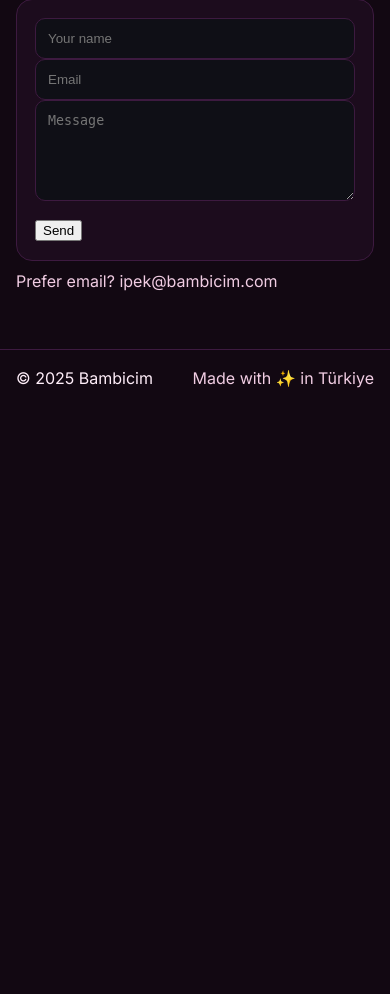
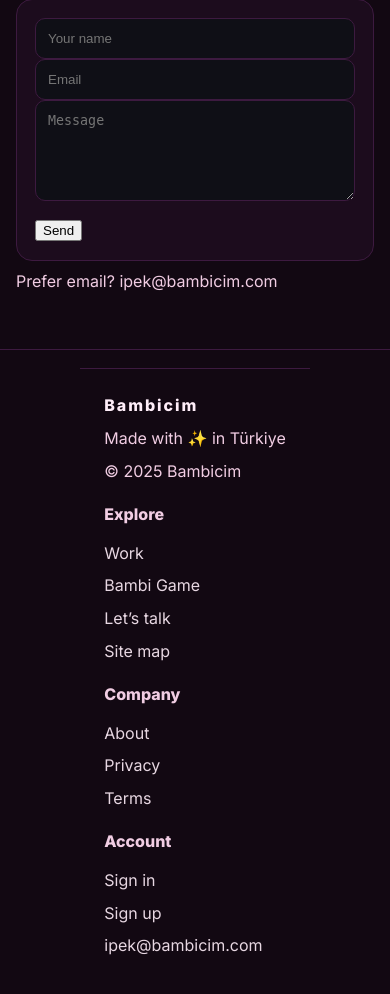
Before and after one commit to mertbayrakuni/Bambicim, a Django app: page / in a window 390 px wide. Shown: the part 2184-3178 px from the top of the page. Before the commit the page ends 2572 px from the top, so only its background shows below. Run offline with Django 5.2, Linux system fonts and the light colour scheme; data comes from the database, SQL or seed files in the repository; data that the repository does not hold is empty.

Commit message:
v1.7.7.7 static pages

```diff
--- a/Bambicim/urls.py
+++ b/Bambicim/urls.py
@@ -1,6 +1,7 @@
 from django.contrib import admin
+from django.contrib.sitemaps import Sitemap
 from django.contrib.sitemaps.views import sitemap
-from django.urls import path, include
+from django.urls import path, include, reverse
 from django.views.generic import TemplateView
 
 from accounts import views as accounts_views
@@ -8,15 +9,39 @@ from core import views as core_views, views
 from core.views import home, contact, healthz, inventory_clear
 from portfolio.sitemaps import ProjectSitemap
 
-sitemaps = {"projects": ProjectSitemap}
 
+# ---- Sitemaps (combine static + projects) -----------------------------------
+class StaticViewSitemap(Sitemap):
+    changefreq = "weekly"
+    priority = 0.8
+
+    def items(self):
+        # only real URL names (no #anchors)
+        return ["home", "about", "privacy", "terms", "login", "signup"]
+
+    def location(self, item):
+        return reverse(item)
+
+
+sitemaps = {
+    "static": StaticViewSitemap,
+    "projects": ProjectSitemap,
+}
+
+# ---- URL patterns -----------------------------------------------------------
 urlpatterns = [
     path("admin/", admin.site.urls),
+
+    # core pages
     path("", home, name="home"),
     path("contact/", contact, name="contact"),
-    path("accounts/", include("django.contrib.auth.urls")),
+    path("healthz", healthz),  # keep as-is if your monitor pings /healthz
+
+    # auth & profile
+    path("accounts/", include("django.contrib.auth.urls")),  # login/logout/password*
     path("accounts/signup/", accounts_views.signup, name="signup"),
-    path("healthz", healthz),  # NEW
+    path("accounts/me/", accounts_views.profile_page, name="profile"),
+    path("accounts/clear/", inventory_clear, name="inventory_clear"),
 
     # game
     path("game/choice", core_views.game_choice, name="game_choice"),
@@ -24,19 +49,23 @@ urlpatterns = [
     path("game/scenes", views.game_scenes_json, name="game_scenes_json"),
     path("game/achievements", core_views.game_achievements, name="game_achievements"),
 
-    # profile
-    path("accounts/me/", accounts_views.profile_page, name="profile"),
-    path("accounts/clear/", inventory_clear, name="inventory_clear"),
-
-    # robots + sitemap
-    path("robots.txt", TemplateView.as_view(template_name="robots.txt", content_type="text/plain")),
-    path("sitemap.xml", sitemap, {"sitemaps": sitemaps}, name="django.contrib.sitemaps.views.sitemap"),
-
     # art
     path("art/scene/<str:scene_key>/ensure", core_views.scene_art_ensure, name="scene_art_ensure"),
     path("art/scene/<str:scene_key>.webp", core_views.scene_art_image, name="scene_art_image"),
     path("art/ensure-all", core_views.scene_art_ensure_all, name="scene_art_ensure_all"),
 
-    # chatbot
+    # chatbot api
     path("api/chat", views.api_chat, name="api_chat"),
+
+    # static pages (HTML)
+    path("about/", TemplateView.as_view(template_name="static/about.html"), name="about"),
+    path("privacy/", TemplateView.as_view(template_name="static/privacy.html"), name="privacy"),
+    path("terms/", TemplateView.as_view(template_name="static/terms.html"), name="terms"),
+    path("sitemap/", TemplateView.as_view(template_name="static/sitemap.html"), name="sitemap_html"),
+
+    # robots + XML sitemap (single, final definitions)
+    path("robots.txt",
+         TemplateView.as_view(template_name="robots.txt", content_type="text/plain"),
+         name="robots"),
+    path("sitemap.xml", sitemap, {"sitemaps": sitemaps}, name="sitemap"),
 ]
--- a/core/static/css/style.css
+++ b/core/static/css/style.css
@@ -1236,3 +1236,51 @@ a {
         padding: 10px 14px;
     }
 }
+
+/* Footer grid */
+.f-grid {
+    display: grid;
+    grid-template-columns: 1.2fr repeat(3, 1fr);
+    gap: 18px;
+    padding: 24px 24px 36px;
+    border-top: 1px solid var(--line);
+}
+
+.f-col, .f-brand {
+    display: flex;
+    flex-direction: column;
+    gap: 8px;
+}
+
+.f-col h4 {
+    margin: 0 0 6px;
+    font-size: 1rem;
+    color: var(--muted);
+}
+
+.f-col a {
+    color: var(--text);
+    opacity: .9;
+}
+
+.f-col a:hover {
+    opacity: 1;
+    text-decoration: underline;
+}
+
+.logo {
+    font-weight: 800;
+    letter-spacing: .12em;
+}
+
+@media (max-width: 720px) {
+    .f-grid {
+        grid-template-columns: 1fr 1fr;
+    }
+}
+
+@media (max-width: 480px) {
+    .f-grid {
+        grid-template-columns: 1fr;
+    }
+}
--- a/templates/base.html
+++ b/templates/base.html
@@ -70,9 +70,40 @@
 </main>
 
 {# ---------- Footer ---------- #}
-<footer class="b-container b-footer">
-    <span>© <span id="y"></span> Bambicim</span>
-    <span class="muted">Made with ✨ in Türkiye</span>
+<footer class="b-footer">
+    <div class="b-container f-grid">
+        <div class="f-brand">
+            <div class="logo">Bambicim</div>
+            <div class="muted">Made with ✨ in Türkiye</div>
+            <div class="muted">© <span id="y"></span> Bambicim</div>
+        </div>
+
+        <nav class="f-col">
+            <h4>Explore</h4>
+            <a href="{% url 'home' %}#work">Work</a>
+            <a href="{% url 'home' %}#game">Bambi Game</a>
+            <a href="{% url 'home' %}#contact">Let’s talk</a>
+            <a href="{% url 'sitemap_html' %}">Site map</a>
+        </nav>
+
+        <nav class="f-col">
+            <h4>Company</h4>
+            <a href="{% url 'about' %}">About</a>
+            <a href="{% url 'privacy' %}">Privacy</a>
+            <a href="{% url 'terms' %}">Terms</a>
+        </nav>
+
+        <nav class="f-col">
+            <h4>Account</h4>
+            {% if request.user.is_authenticated %}
+                <a href="{% url 'profile' %}">Profile</a>
+            {% else %}
+                <a href="{% url 'login' %}">Sign in</a>
+                <a href="{% url 'signup' %}">Sign up</a>
+            {% endif %}
+            <a href="mailto:ipek@bambicim.com">ipek@bambicim.com</a>
+        </nav>
+    </div>
 </footer>
 
 {# year + smooth scroll for home-page anchors #}
```
Also changed, not shown: templates/static/about.html (added, +16 -0 lines), templates/static/privacy.html (added, +19 -0 lines), templates/static/sitemap.html (added, +17 -0 lines), templates/static/terms.html (added, +13 -0 lines), templates/robots.txt (line endings or trailing spaces).
